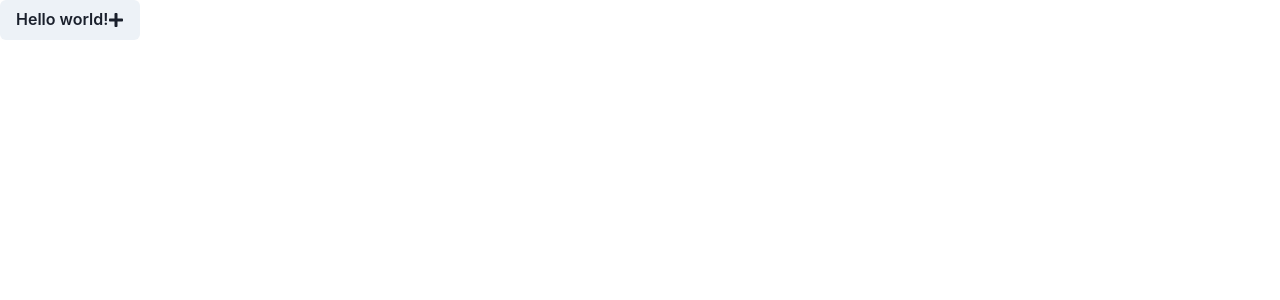
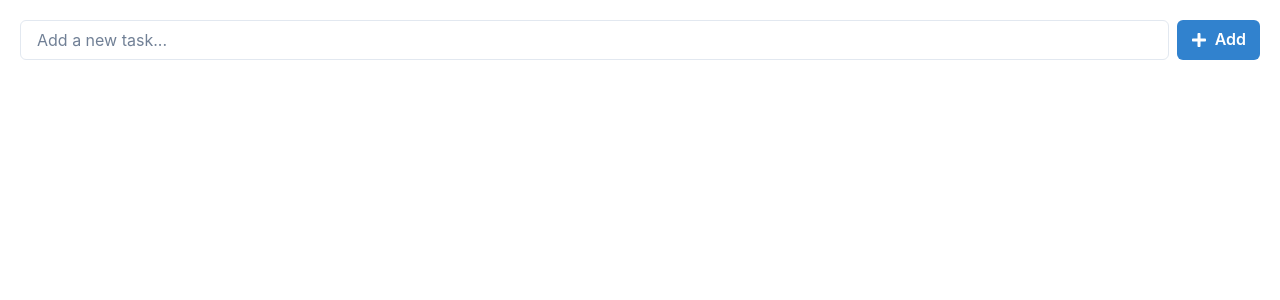
Before and after one commit to GPT-Engineer-App-Dev/stay-on-track, a React (Vite) app: page / in a window 1280 px wide. Shown: the top 300 px of the page. Built offline with nearby package versions, Linux system fonts and the light colour scheme.

Commit message:
Implement a basic todo app with the following features: - Ability to add tasks - Ability to remove tasks - Ability to mark tasks as completed Use a simple and clean design.

```diff
--- a/src/pages/Index.jsx
+++ b/src/pages/Index.jsx
@@ -1,15 +1,51 @@
-// Complete the Index page component here
-// Use chakra-ui
-import { Button } from "@chakra-ui/react"; // example
-import { FaPlus } from "react-icons/fa"; // example - use react-icons/fa for icons
+import { useState } from "react";
+import { Box, Input, Button, List, ListItem, ListIcon, IconButton, Checkbox } from "@chakra-ui/react";
+import { FaTrash, FaPlus, FaCheckCircle } from "react-icons/fa";
 
 const Index = () => {
-  // TODO: Create the website here!
+  const [tasks, setTasks] = useState([]);
+  const [input, setInput] = useState("");
+
+  const handleAddTask = () => {
+    if (input.trim() !== "") {
+      const newTask = {
+        id: Date.now(),
+        text: input,
+        isCompleted: false,
+      };
+      setTasks([...tasks, newTask]);
+      setInput("");
+    }
+  };
+
+  const handleDeleteTask = (id) => {
+    setTasks(tasks.filter((task) => task.id !== id));
+  };
+
+  const handleToggleComplete = (id) => {
+    setTasks(tasks.map((task) => (task.id === id ? { ...task, isCompleted: !task.isCompleted } : task)));
+  };
+
   return (
-    <Button>
-      Hello world! <FaPlus />
-    </Button>
-  ); // example
+    <Box p={5}>
+      <Box display="flex" mb={4}>
+        <Input placeholder="Add a new task..." value={input} onChange={(e) => setInput(e.target.value)} onKeyPress={(e) => e.key === "Enter" && handleAddTask()} />
+        <Button ml={2} onClick={handleAddTask} leftIcon={<FaPlus />} colorScheme="blue">
+          Add
+        </Button>
+      </Box>
+      <List spacing={3}>
+        {tasks.map((task) => (
+          <ListItem key={task.id} display="flex" alignItems="center">
+            <Checkbox isChecked={task.isCompleted} onChange={() => handleToggleComplete(task.id)} mr={2}>
+              {task.text}
+            </Checkbox>
+            <IconButton icon={<FaTrash />} aria-label="Delete task" colorScheme="red" onClick={() => handleDeleteTask(task.id)} ml="auto" />
+          </ListItem>
+        ))}
+      </List>
+    </Box>
+  );
 };
 
 export default Index;
```
